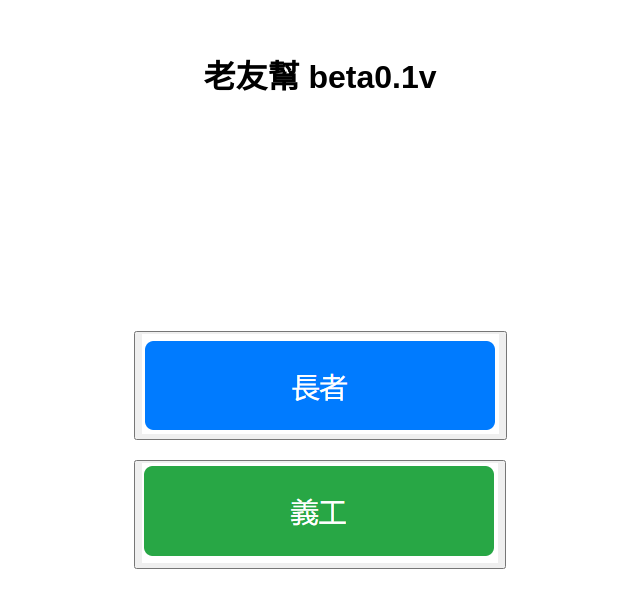
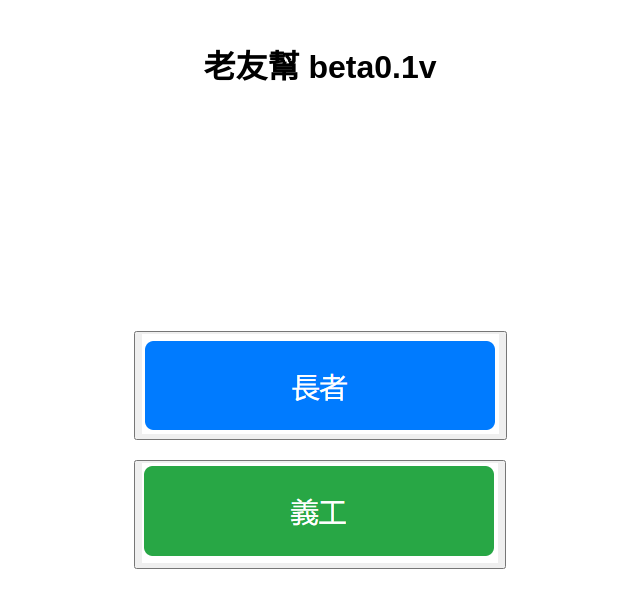
Before and after one commit to Liiho/elderlyproject, a plain HTML site: page elderly.html in a window 1280 px wide. Shown: the whole page, without its empty margins (320-960 px from the left). Drawn offline with Linux system fonts and the light colour scheme.

Commit message:
Update elderly.html

```diff
--- a/elderly.html
+++ b/elderly.html
@@ -20,7 +20,7 @@
             text-align: center;
             z-index: 100;
             background-color: white;
-            padding: 10px 0;
+            padding: 0px ;
         }
         .content-container {
             padding-top: 100px;
```
